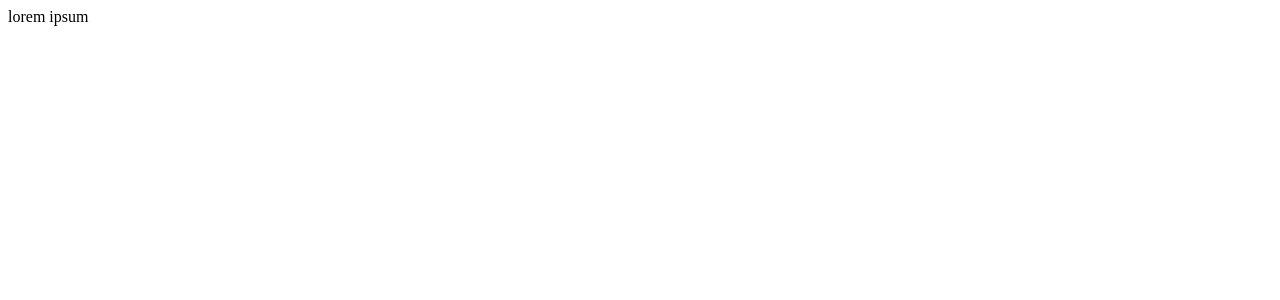
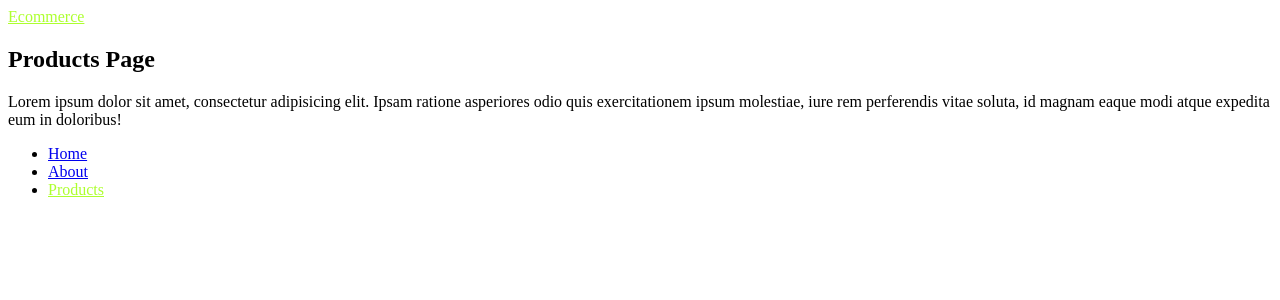
Before and after one commit to ashraf-frotan/ecommrce-frontend, a Nuxt app: page /products in a window 1280 px wide. Shown: the top 300 px of the page. Built offline with nearby package versions, Linux system fonts and the light colour scheme.

Commit message:
layout and other pages added

```diff
--- a/app.vue
+++ /dev/null
@@ -1,5 +0,0 @@
-<template>
-  <div>
-    lorem ipsum
-  </div>
-</template>
--- /dev/null
+++ b/layouts/default.vue
@@ -0,0 +1,26 @@
+<template>
+  <div>
+    <header class="shodow-sm bg-white">
+      <nav class="container mx-auto p-4 flex justify-between">
+        <NuxtLink to="/">Ecommerce</NuxtLink>
+        <ul class="flex gap-4">
+          <li><NuxtLink to="/">Home</NuxtLink></li>
+          <li><NuxtLink to="/about">About</NuxtLink></li>
+          <li><NuxtLink to="/products" class=".btn">Products</NuxtLink></li>
+        </ul>
+      </nav>
+    </header>
+    <div class="container mx-auto p-4">
+      <slot />
+    </div>
+  </div>
+</template>
+
+<script>
+</script>
+
+<style>
+.router-link-exact-active {
+  color: greenyellow;
+}
+</style>
--- /dev/null
+++ b/layouts/products.vue
@@ -0,0 +1,25 @@
+<template>
+  <div>
+    <header class="shadow-sm bg-white">
+      <nav class="container mx-auto p-4">
+        <NuxtLink to="/products">Ecommerce</NuxtLink>
+      </nav>
+    </header>
+    <div class="container mx-auto p-4">
+      <slot />
+    </div>
+    <footer class="container mx-auto p-4 flex justify-between border-t-2">
+      <ul class="flex gap-4">
+        <li><NuxtLink to="/">Home</NuxtLink></li>
+        <li><NuxtLink to="/about">About</NuxtLink></li>
+        <li><NuxtLink to="/products">Products</NuxtLink></li>
+      </ul>
+    </footer>
+  </div>
+</template>
+
+<script>
+</script>
+
+<style>
+</style>
--- /dev/null
+++ b/pages/about.vue
@@ -0,0 +1,16 @@
+<template>
+  <div>
+    <h2>About Page</h2>
+    <p>
+      Lorem ipsum dolor sit amet, consectetur adipisicing elit. Ipsam ratione
+      asperiores odio quis exercitationem ipsum molestiae, iure rem perferendis
+      vitae soluta, id magnam eaque modi atque expedita eum in doloribus!
+    </p>
+  </div>
+</template>
+
+<script setup>
+</script>
+
+<style>
+</style>
--- /dev/null
+++ b/pages/index.vue
@@ -0,0 +1,16 @@
+<template>
+  <div>
+    <h2>Home Page</h2>
+    <p>
+      Lorem ipsum dolor sit amet, consectetur adipisicing elit. Ipsam ratione
+      asperiores odio quis exercitationem ipsum molestiae, iure rem perferendis
+      vitae soluta, id magnam eaque modi atque expedita eum in doloribus!
+    </p>
+  </div>
+</template>
+
+<script setup>
+</script>
+
+<style>
+</style>
--- /dev/null
+++ b/pages/products/[id].vue
@@ -0,0 +1,13 @@
+<template>
+  <div>this is product details {{ id }}</div>
+</template>
+
+<script setup>
+const { id } = useRoute().params;
+definePageMeta({
+  layout: "products",
+});
+</script>
+
+<style>
+</style>
--- /dev/null
+++ b/pages/products/index.vue
@@ -0,0 +1,19 @@
+<template>
+  <div>
+    <h2>Products Page</h2>
+    <p>
+      Lorem ipsum dolor sit amet, consectetur adipisicing elit. Ipsam ratione
+      asperiores odio quis exercitationem ipsum molestiae, iure rem perferendis
+      vitae soluta, id magnam eaque modi atque expedita eum in doloribus!
+    </p>
+  </div>
+</template>
+
+<script>
+definePageMeta({
+  layout: "products",
+});
+</script>
+
+<style>
+</style>
```
Also changed, not shown: assets/css/tailwind.css (added, +13 -0 lines).
